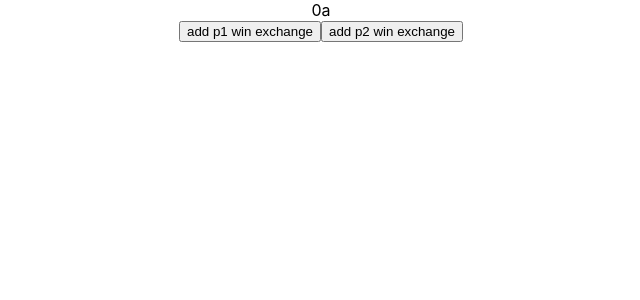
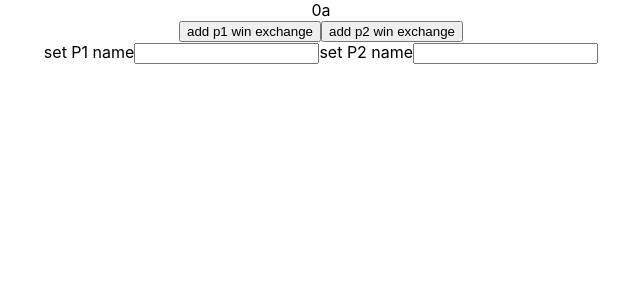
Before and after one commit to iLLoReal/tennis-state-pattern, a React (Create React App) app: page / in a window 1280 px wide. Shown: the top 300 px of the page, without its empty margins (319-959 px from the left). Built offline with nearby package versions, Linux system fonts and the light colour scheme.

Commit message:
Fixed undefined score; added change player name

```diff
--- a/src/App.tsx
+++ b/src/App.tsx
@@ -24,6 +24,12 @@ const App = () => {
       <Game nameP1={nameP1} nameP2={nameP2} wins={wins}/>
       <button onClick={handleAddP1Click}>add p1 win exchange</button>
       <button onClick={handleAddP2Click}>add p2 win exchange</button>
+      <form>
+        <label>set P1 name</label>
+        <input onChange={(e) => setNameP1(e.target.value)}/>
+        <label>set P2 name</label>
+        <input onChange={(e) => setNameP2(e.target.value)}/>
+      </form>
     </div>
   );
 }
--- a/src/state/AdvancedState.tsx
+++ b/src/state/AdvancedState.tsx
@@ -21,15 +21,15 @@ class AdvancedState extends State {
 
     if (players[1].score > players[0].score) {
       this.gameState.setScoreDisplay(
-        `${players[0].name} ${scoreTables[players[0].score]} -  ${
+        `${players[0].name} ${scoreTables[3]} -  ${
           players[1].name
-        } ${scoreTables[players[1].score]} Advantage`
+        } ${scoreTables[3]} Advantage`
       );
     } else {
       this.gameState.setScoreDisplay(
-        `${players[0].name} ${scoreTables[players[0].score]} Advantage -  ${
+        `${players[0].name} ${scoreTables[3]} Advantage -  ${
           players[1].name
-        } ${scoreTables[players[1].score]}`
+        } ${scoreTables[3]}`
       );
     }
   };
--- a/src/state/DeuceState.tsx
+++ b/src/state/DeuceState.tsx
@@ -3,6 +3,7 @@ import AdvancedState from "./AdvancedState";
 
 class DeuceState extends State {
   incrementScore = (playerIndex: number) => {
+    console.log(this.gameState.getPlayers()[playerIndex].score);
     this.gameState.increasePlayerScore(playerIndex);
     this.gameState.changeState(new AdvancedState(this.gameState));
   };
--- a/src/state/LoveState.tsx
+++ b/src/state/LoveState.tsx
@@ -9,7 +9,7 @@ class LoveState extends State {
     const players: Player[] = this.gameState.getPlayers();
 
     console.log("About to create RegularState");
-    if (players[0].score >= 3 || players[1].score >= 3)
+    if (players[0].score > 3 || players[1].score > 3)
       this.gameState.changeState(new AdvancedState(this.gameState));
     else this.gameState.changeState(new RegularState(this.gameState));
   };
```
